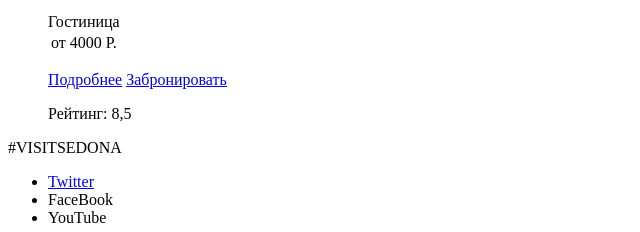
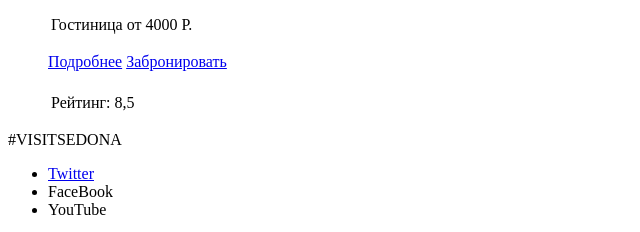
Before and after one commit to AdmiralBankir/971067-sedona-24, a plain HTML site: page hotels.html in a window 1280 px wide. Shown: the part 289-521 px from the top of the page, without its empty margins (0-640 px from the left). Drawn offline with Linux system fonts and the light colour scheme.

Commit message:
Исправлена разметка таблиц

```diff
--- a/hotels.html
+++ b/hotels.html
@@ -30,15 +30,18 @@
             <h3>Amara Resort & Spa</h3>
             <p><img src="img/..." alt="Amara Resort & Spa"></p>
             <table class="type-price-hotel">
-              <tr>Гостиница <td>от 4000 Р.</td></tr>
+              <tr>
+	      <td>Гостиница</td>
+              <td>от 4000 Р.</td>
+	      </tr>
             </table>
             <p class="info-buy-hotel">
             <a class="button" href="#">Подробнее</a>
             <a class="button" href="#">Забронировать</a>
           </p>
           <table class="hotel-rating">
-            <tr><div class="rating-stars"></div></tr>
-            <tr>Рейтинг: 8,5</tr>
+            <tr><td><div class="rating-stars"></div></td></tr>
+            <tr><td>Рейтинг: 8,5</td></tr>
           </table>
           </li>
         </ul>
```
